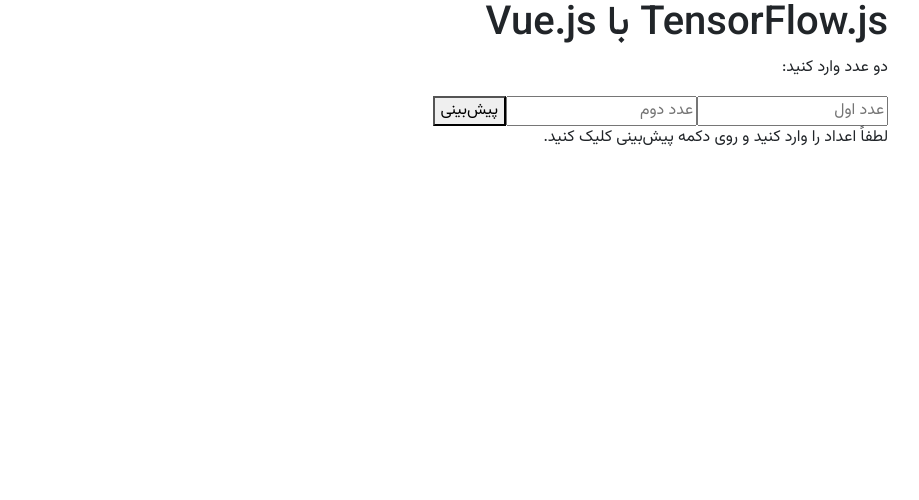
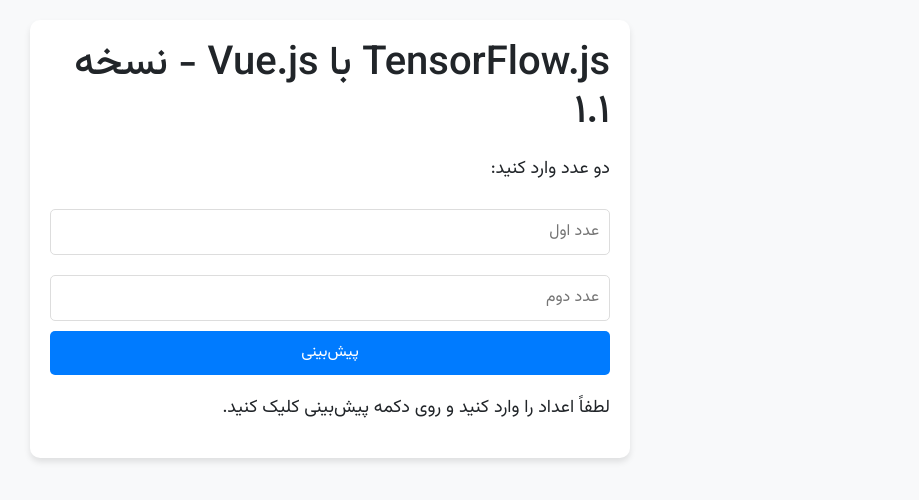
Before and after one commit to amirrr1987/summer, a plain HTML site: page index.html in a window 1280 px wide. Shown: the whole page, without its empty margins (310-1229 px from the left). Drawn offline with nearby package versions, Linux system fonts and the light colour scheme.

Commit message:
Update index.html

```diff
--- a/index.html
+++ b/index.html
@@ -3,7 +3,7 @@
   <head>
     <meta charset="UTF-8" />
     <meta name="viewport" content="width=device-width, initial-scale=1.0" />
-    <title>TensorFlow.js با Vue.js - ذخیره و بارگذاری مدل</title>
+    <title>TensorFlow.js با Vue.js - نسخه ۱.۱</title>
     <link
       href="https://cdn.jsdelivr.net/npm/bootstrap@5.3.3/dist/css/bootstrap.min.css"
       rel="stylesheet"
@@ -21,13 +21,46 @@
     <style>
       body {
         font-family: "Vazirmatn", "Poppins", serif;
+        background-color: #f8f9fa;
+        padding: 20px;
+      }
+      .container {
+        max-width: 600px;
+        margin: 0 auto;
+        background: white;
+        padding: 20px;
+        border-radius: 10px;
+        box-shadow: 0 4px 6px rgba(0, 0, 0, 0.1);
+      }
+      input {
+        width: 100%;
+        padding: 10px;
+        margin: 10px 0;
+        border: 1px solid #ddd;
+        border-radius: 5px;
+      }
+      button {
+        width: 100%;
+        padding: 10px;
+        background-color: #007bff;
+        color: white;
+        border: none;
+        border-radius: 5px;
+        cursor: pointer;
+      }
+      button:hover {
+        background-color: #0056b3;
+      }
+      p {
+        margin-top: 20px;
+        font-size: 18px;
       }
     </style>
   </head>
   <body>
     <div id="app">
       <div class="container">
-        <h1>TensorFlow.js با Vue.js</h1>
+        <h1>TensorFlow.js با Vue.js - نسخه ۱.۱</h1>
         <p>دو عدد وارد کنید:</p>
         <input v-model.number="input1" type="number" placeholder="عدد اول" />
         <input v-model.number="input2" type="number" placeholder="عدد دوم" />
@@ -109,6 +142,13 @@
           // پیش‌بینی
           async function predict() {
             try {
+              // بررسی وجود مدل
+              if (!model.value) {
+                alert("مدل هنوز بارگذاری نشده است. لطفاً چند لحظه صبر کنید.");
+                return;
+              }
+
+              // بررسی ورودی‌ها
               if (input1.value === null || input2.value === null) {
                 alert("لطفاً هر دو عدد را وارد کنید.");
                 return;
@@ -138,8 +178,8 @@
               }
               model.value = loadedModel;
             } catch (error) {
-              alert("خطا در بارگذاری صفحه: " + error.message);
-              console.error("Error on page load:", error);
+              alert("خطا در بارگذاری مدل: " + error.message);
+              console.error("Error loading model:", error);
             }
           });
 
```
